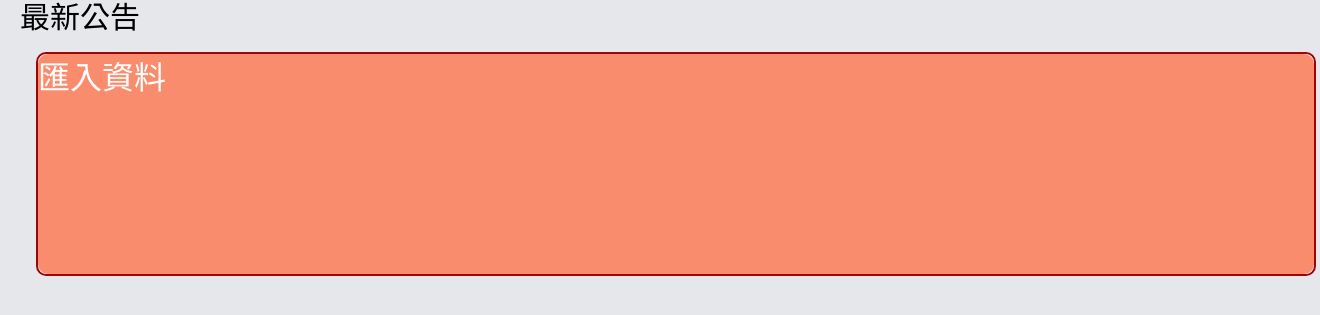
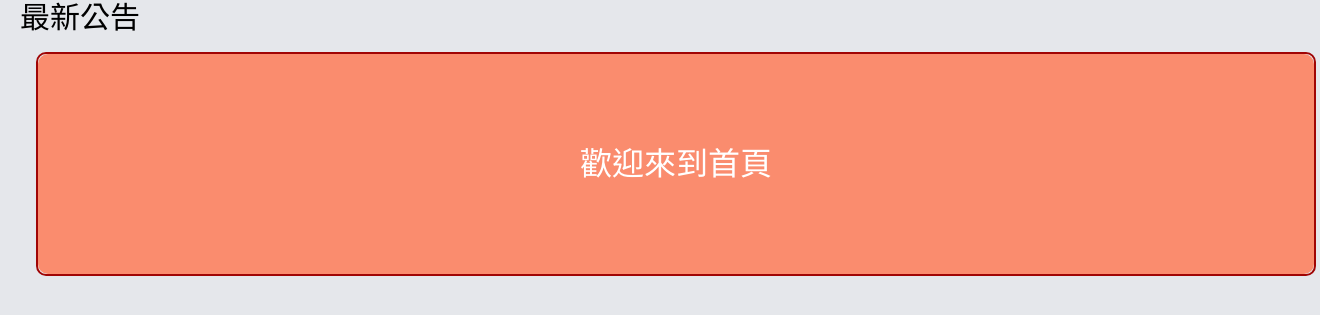
Before and after one commit to sao-coding/Flask-takming-search, a Flask app: page / in a window 1320 px wide. Shown: the part 88-403 px from the top of the page. Run offline with Flask 2, Linux system fonts and the light colour scheme; data that the repository does not hold is empty; style sheets or scripts are compiled from the project's sources; some libraries are stand-ins or nearby versions; some web fonts are replaced.

Commit message:
暫定 取消搜尋結果動畫

```diff
--- a/static/js/search.js
+++ b/static/js/search.js
@@ -45,7 +45,7 @@ searchAnswer.addEventListener('input', (event) => {
         searchResult.innerHTML = '';
         for (let i = 0; i < data.length; i++) {
             const tr = document.createElement('tr');
-            tr.classList.add('search-result', 'pb-2')
+            tr.classList.add('search-result', 'pb-2') // 'wow', 'animate__fadeInUp'
             tr.id = "data-" + data[i].id;
             searchResult.appendChild(tr);;
             const item = document.querySelector(`#data-${data[i].id}`);
--- a/templates/index.html
+++ b/templates/index.html
@@ -7,9 +7,14 @@
 <div class="container mx-auto">
 
     <div class='card w-full h-full'>
-        <div class='cover'>匯入資料</div>
-        <div class='back'>
-            <p class="text-black">Back</p>
+        <div class='cover flex justify-center items-center'>
+            <div class="">歡迎來到首頁</div>
+        </div>
+        <div class='back flex justify-center items-center'>
+            <span class="text-black">
+                <div class="flex justify-center items-center">我肝沒了</div>
+                <div class="flex justify-center items-center">歡迎把肝捐給我</div>
+            </span>
         </div>
     </div>
 
--- a/templates/shared/base.html
+++ b/templates/shared/base.html
@@ -6,10 +6,12 @@
     <meta http-equiv="X-UA-Compatible" content="IE=edge">
     <meta name="viewport" content="width=device-width, initial-scale=1.0">
     <title>宿舍查詢系統</title>
+    <link rel="stylesheet" href="https://cdnjs.cloudflare.com/ajax/libs/animate.css/4.1.1/animate.min.css">
     <link rel="stylesheet" href="../../static/css/output.css">
     <link rel="stylesheet" href="../../static/css/style.css">
     <link rel="stylesheet" href="../../static/css/button.css">
     <script src="https://kit.fontawesome.com/1e975f4be4.js" crossorigin="anonymous"></script>
+    <!-- <script src="https://cdn.jsdelivr.net/gh/graingert/wow@1.3.0/dist/wow.min.js"></script> -->
     <!-- <script src="https://cdnjs.cloudflare.com/ajax/libs/flowbite/1.6.3/flowbite.min.js"></script> -->
 </head>
 
```
Also changed, not shown: static/js/main.js (+15 -0 lines).
